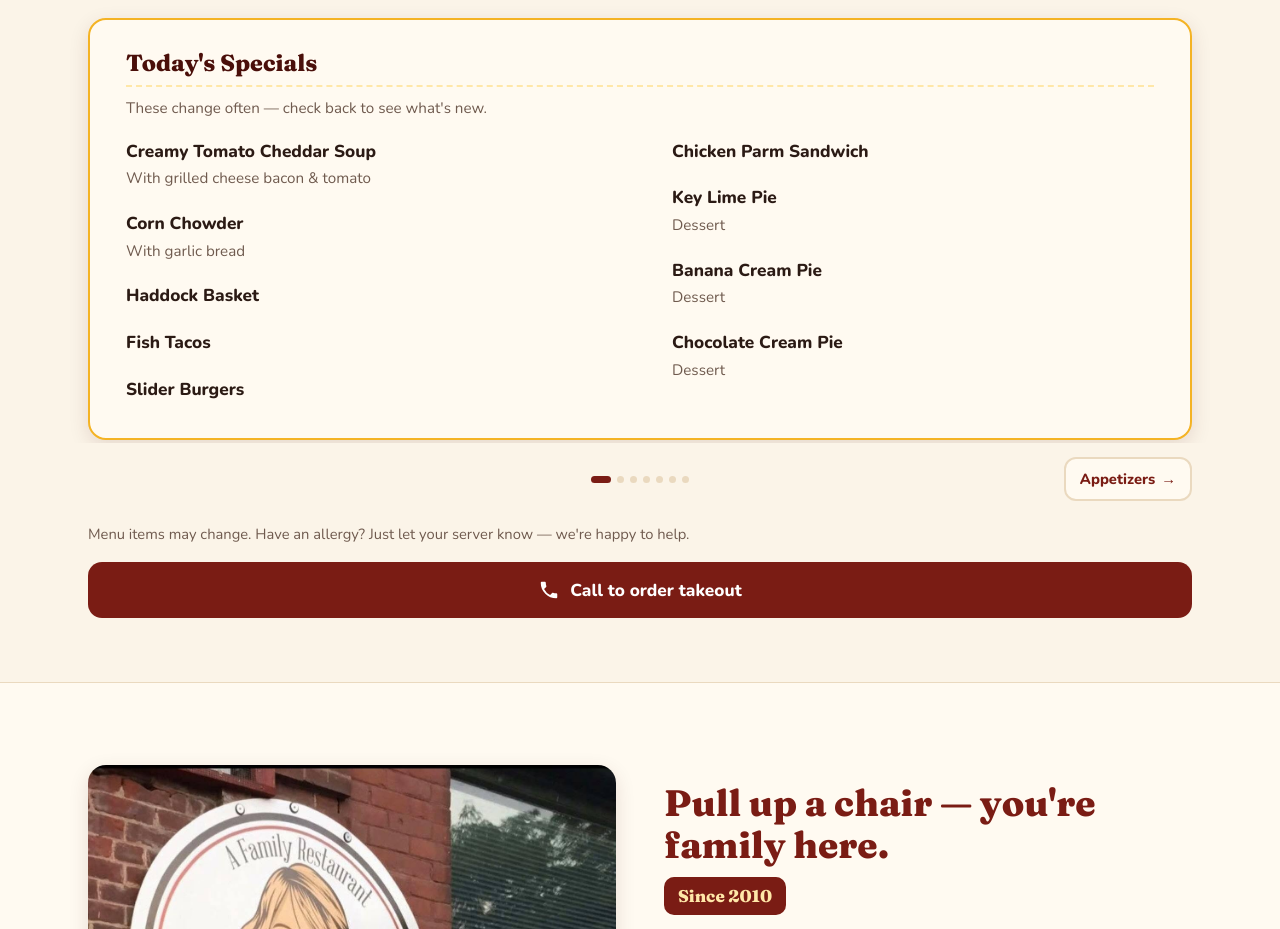
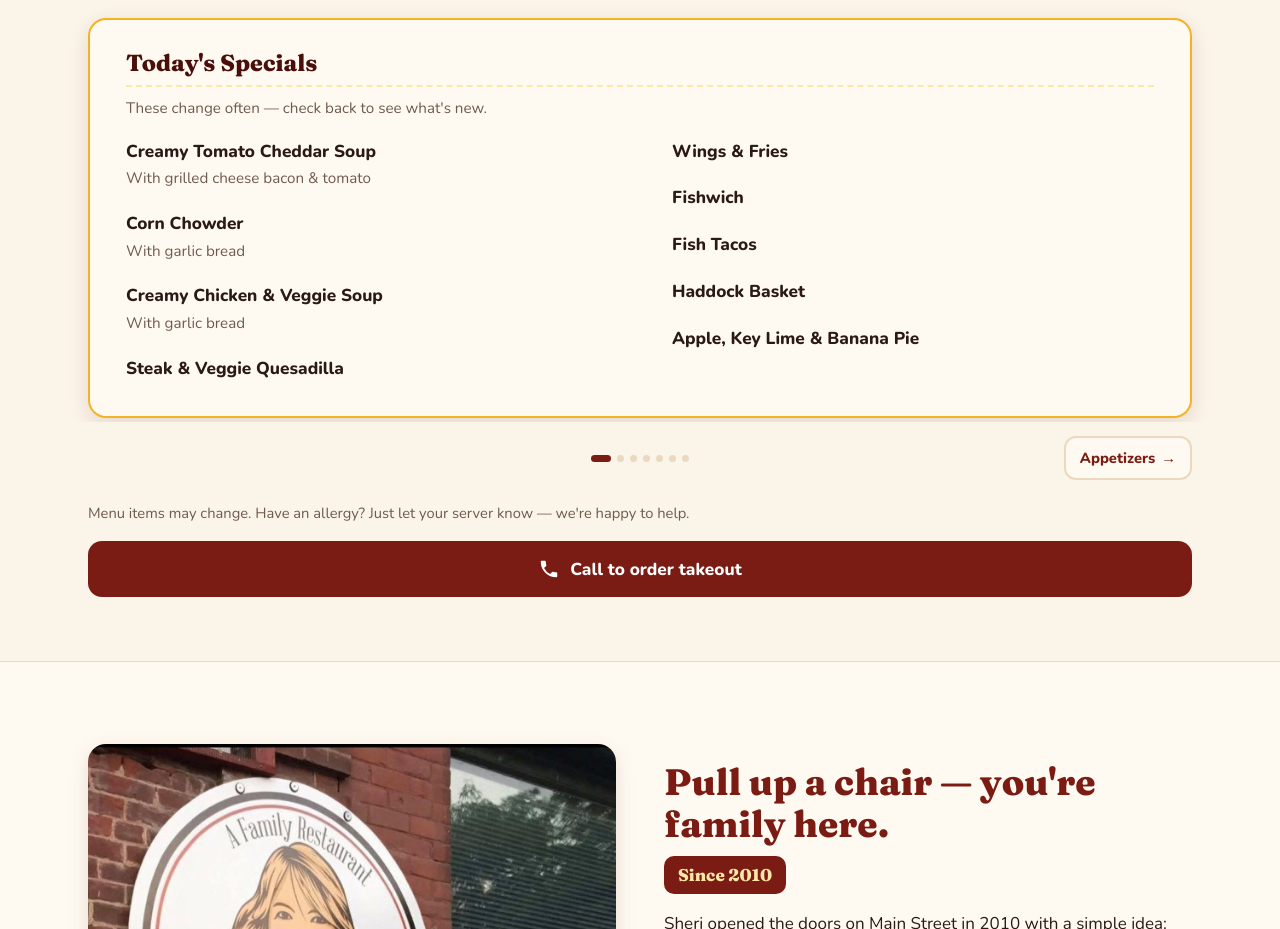
Before and after one commit to sherisplace/sherisplace.github.io, a plain HTML site: page index.html in a window 1280 px wide. Shown: the part 1060-1989 px from the top of the page. Drawn offline with nearby package versions, Linux system fonts and the light colour scheme.

Commit message:
Today's specials (Oct 31), posted from Sheri's specials app

```diff
--- a/index.html
+++ b/index.html
@@ -762,13 +762,13 @@ const EVENTS = [
 const SPECIALS = [
   { n: "Creamy Tomato Cheddar Soup", d: "With grilled cheese bacon & tomato" },
   { n: "Corn Chowder", d: "With garlic bread" },
+  { n: "Creamy Chicken & Veggie Soup", d: "With garlic bread" },
+  { n: "Steak & Veggie Quesadilla" },
+  { n: "Wings & Fries" },
+  { n: "Fishwich" },
+  { n: "Fish Tacos" },
   { n: "Haddock Basket" },
-  { n: "Fish Tacos" },
-  { n: "Slider Burgers" },
-  { n: "Chicken Parm Sandwich" },
-  { n: "Key Lime Pie", d: "Dessert" },
-  { n: "Banana Cream Pie", d: "Dessert" },
-  { n: "Chocolate Cream Pie", d: "Dessert" },
+  { n: "Apple, Key Lime & Banana Pie" },
 ];
 /* SPECIALS:END */
 
```
